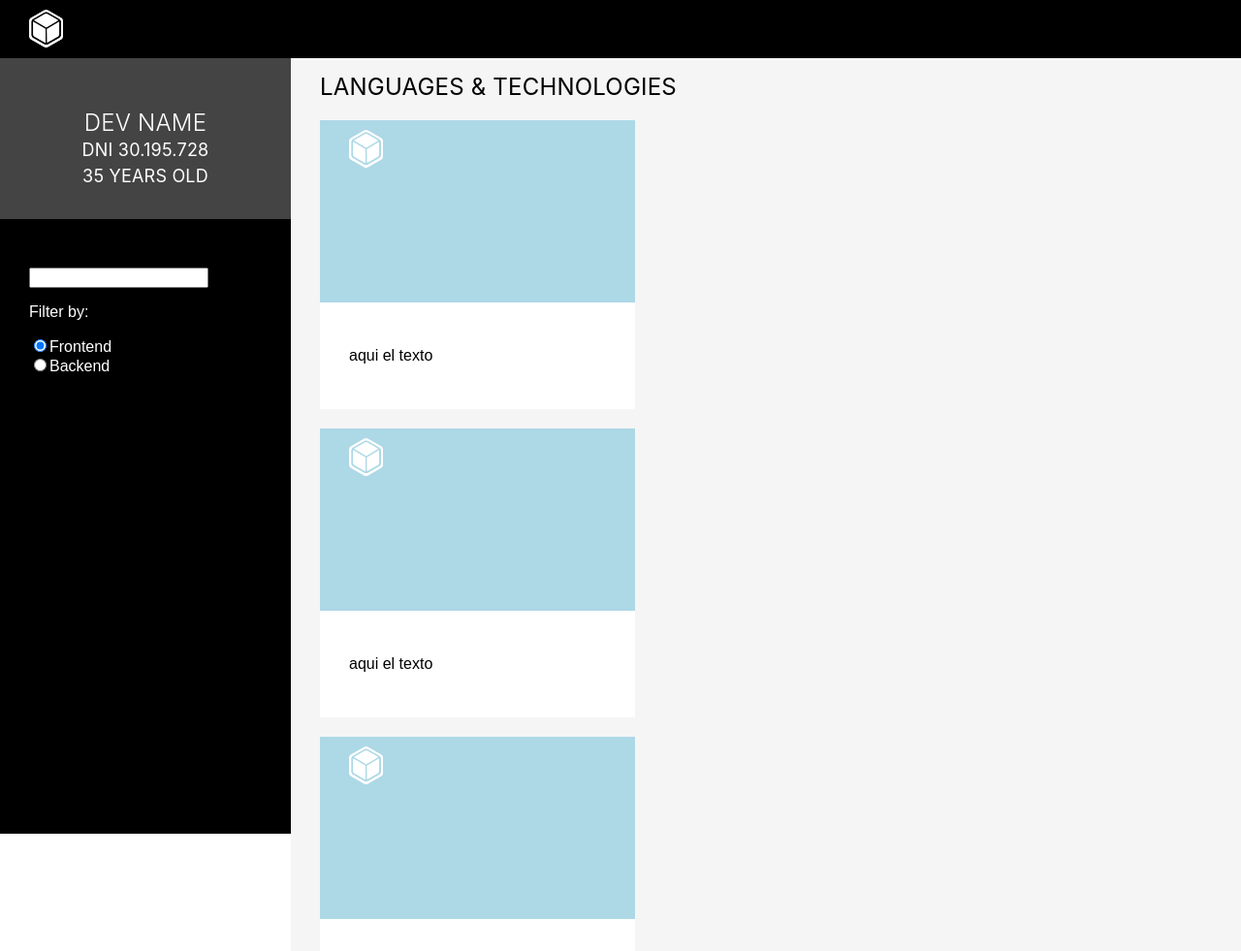
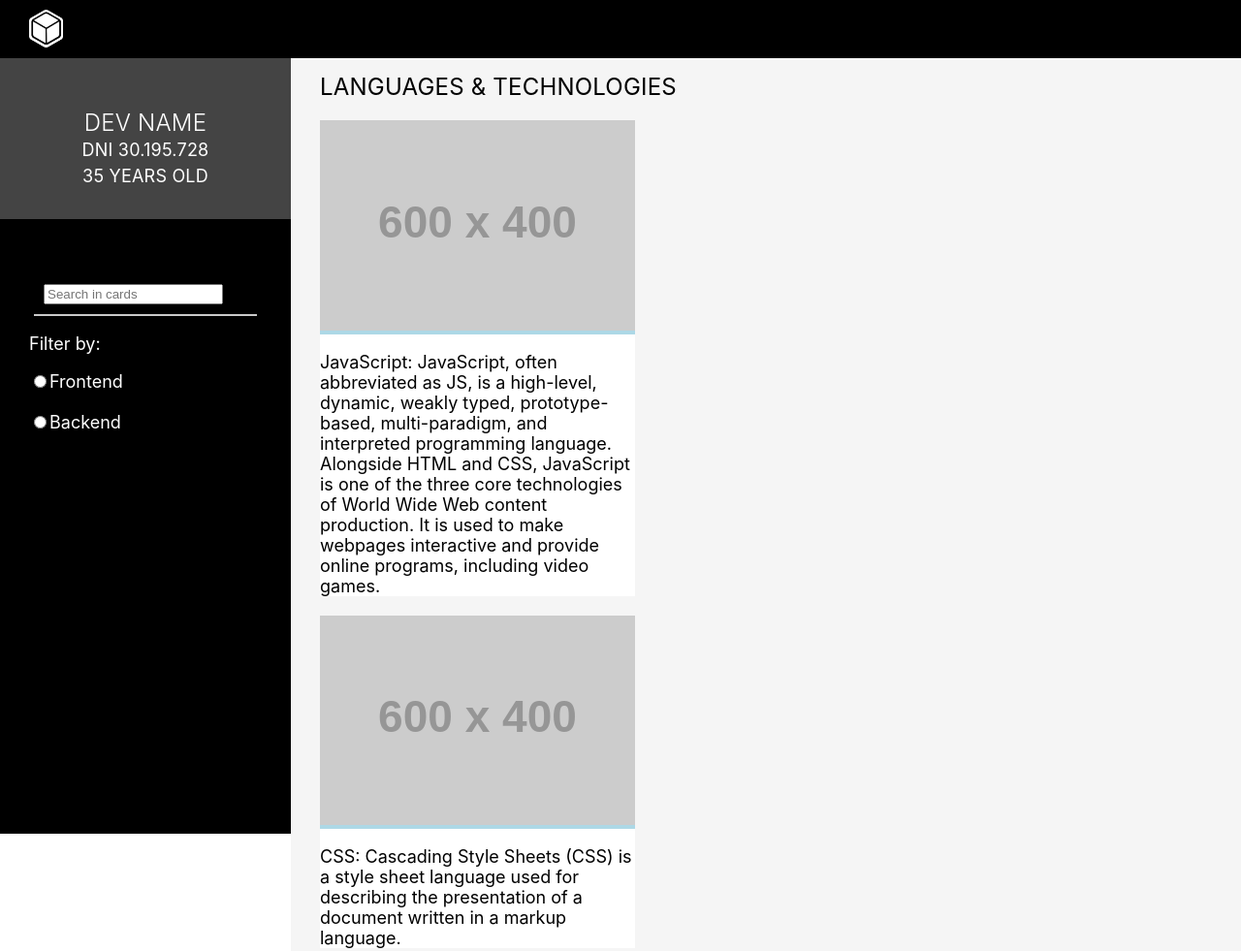
Before and after one commit to SmartNetAR/challengeAvalith, a React app: page / in a window 1280 px wide. Shown: the top 981 px of the page at 97% size. Built offline with nearby package versions, Linux system fonts and the light colour scheme; placeholder pictures from the web are drawn by us.

Commit message:
card loaded with json data

```diff
--- a/package.json
+++ b/package.json
@@ -6,6 +6,7 @@
     "bootstrap": "^4.1.1",
     "flux": "^3.1.3",
     "keymirror": "^0.1.1",
+    "prop-types": "^15.6.1",
     "react": "^16.3.2",
     "react-bootstrap": "^0.32.1",
     "react-bootstrap-sidebar": "0.0.1",
--- a/src/components/App.js
+++ b/src/components/App.js
@@ -3,7 +3,7 @@ import React, { Component } from 'react';
 //componentes
 import Header from './global/Header';
 import Content from './global/Content';
-import { Grid, Row, Col, Navbar } from 'react-bootstrap';
+// import { Grid, Row, Col, Navbar } from 'react-bootstrap';
 import Sidebar from './global/Sidebar';
 
 class App extends Component {
--- a/src/components/global/Card.js
+++ b/src/components/global/Card.js
@@ -1,20 +1,26 @@
 import React, { Component } from 'react';
+import PropTypes from 'prop-types';
 import './css/Card.css';
-import logo from './media/logo.png';
 
 
 class Card extends Component {
+  static propTypes ={
+      title: PropTypes.string.isRequired,
+      details: PropTypes.string.isRequired,
+      technology: PropTypes.array.isRequired,
+      imageUrl: PropTypes.string
+  };
 
   render() {
+    const { title, details, technology, imageUrl } = this.props;
     return (
       <div className="card">
         <div className="image">
-          <header className="Logo">
-            <img src={logo} alt="logo" />
-          </header>
+          <img width={325} src={imageUrl} alt="technologieLogo" />
         </div>
         <div className="text">
-          <p>aqui el texto</p>
+          <p>{`${title}: ${details}`}</p>
+          {console.log(this.props)}
         </div>
       </div>
     );
--- a/src/components/global/Content.js
+++ b/src/components/global/Content.js
@@ -1,18 +1,33 @@
 import React, { Component } from 'react';
 import './css/Content.css';
 import Card from './Card';
-import jsonRecived from './data/cards.json'
+import jsonRecived from '../../data/cards.json'
+
 
 class Content extends Component {
+
   render() {
     return (
       <div className="Content">
+        <header className="Title">LANGUAGES & TECHNOLOGIES</header>
+        {/* {console.log(jsonRecived)} */}
 
-        <header className="Title">LANGUAGES & TECHNOLOGIES</header>
+          {jsonRecived && jsonRecived.map( (item, key) =>
+          <Card
+            key= {key}
+            title= {item.cardTitle}
+            details={item.cardDescription}
+            technology={item.cardTechnology}
+            imageUrl={item.cardImageUrl}
+          />)}
 
-        <Card />
-        <Card />
-        <Card />
+
+        {/* <Card title="React" details="biblioteca de Facebook"/>
+        <Card title="Angular" details="framwork de Google"/>
+        <Card title="View" details="biblioteca en crecimiento"/> */}
+        {/* <ul>
+          {jsonRecived && jsonRecived.map( (item, key) => <li key = {key}>{item.cardTitle}</li> )}
+        </ul> */}
       </div>
     );
   }
--- a/src/components/global/Controls.js
+++ b/src/components/global/Controls.js
@@ -1,23 +1,26 @@
 import React, { Component } from 'react';
 import './css/Controls.css';
-import { Checkbox, ButtonGroup, Button } from 'react-bootstrap';
+// import { Checkbox, ButtonGroup, Button } from 'react-bootstrap';
 
 class Sidebar extends Component {
 
   render() {
     return (
       <div className="controls">
-        <input></input>
+        <div className="editSearch">
+          <input placeholder='Search in cards'></input>
+        </div>
         <p>Filter by:</p>
         <form>
           <div className="radio">
             <label>
-              <input type="radio" value="option1" checked={true} />
+              <input type="radio" value="option1" />
               Frontend
             </label>
           </div>
           <div className="radio">
             <label>
+              <br/>
               <input type="radio" value="option2" />
               Backend
             </label>
--- a/src/components/global/css/Card.css
+++ b/src/components/global/css/Card.css
@@ -3,15 +3,21 @@
   margin-top: 20px;
   width: 325px;
   background-color: white;
-  margin-right: 15px;
+  /* margin-right: 15px; */
 }
 
   .card .image {
-    height: 188px;
+
+    /* width: 325px; */
+    /* margin: 0; */
+    /* height: 188px; */
     background-color: lightblue;
-    width: 100%;
+    /* width: 100%; */
   }
 
   .card .text {
-    padding: 30px;
+      /* padding: 30px; */
+      font-family: -apple-system, BlinkMacSystemFont, 'Segoe UI', Roboto, Oxygen, Ubuntu, Cantarell, 'Open Sans', 'Helvetica Neue', sans-serif;
+      font-size: 18px;
+      color: black;
   }
--- a/src/components/global/css/Controls.css
+++ b/src/components/global/css/Controls.css
@@ -2,4 +2,17 @@
 .controls {
   padding: 30px;
   margin-top: 20px;
+
+  font-family: -apple-system, BlinkMacSystemFont, 'Segoe UI', Roboto, Oxygen, Ubuntu, Cantarell, 'Open Sans', 'Helvetica Neue', sans-serif;
+  font-size: 18px;
 }
+.controls .editSearch {
+  /* background-color: black; */
+  color: white;
+  padding: 10px;
+  border: none;
+  margin: 5px;
+  border-bottom: solid 2px #c9c9c9;
+  transition: border 0.3s;
+
+}
```
Also changed, not shown: src/data/cards.json (renamed from src/components/global/data/cards.json).
